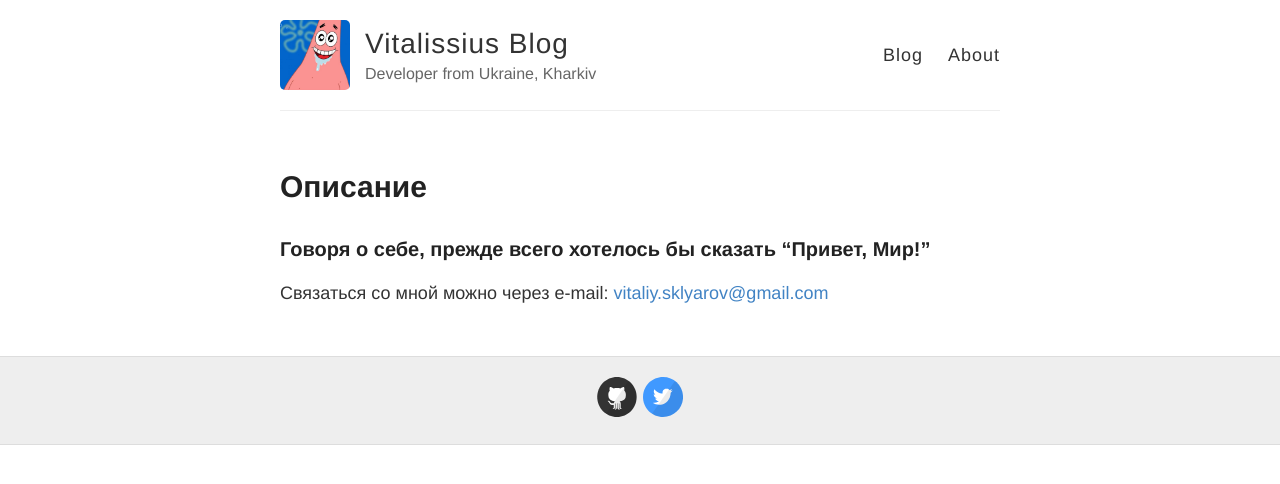
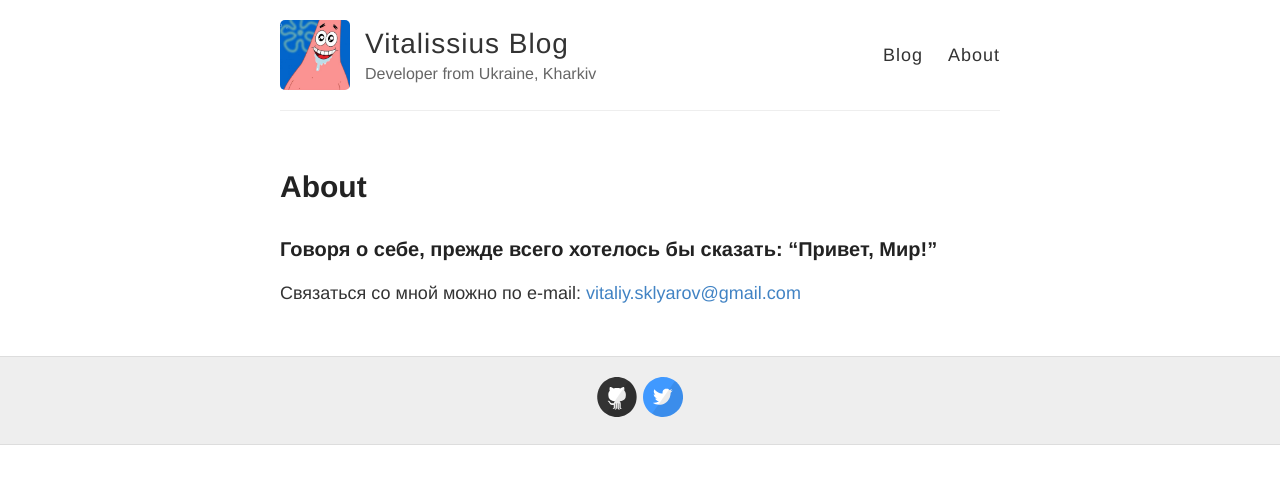
Before and after one commit to vitalissius/vitalissius.github.io, a Jekyll site: the page built from about.md, in a window 1280 px wide. Shown: the top 484 px of the page. Built offline with Jekyll 4.4.1, drawn with Linux system fonts in a browser that asks for light colours.

Commit message:
Update about.md

```diff
--- a/about.md
+++ b/about.md
@@ -1,9 +1,9 @@
 ---
 layout: page
-title: Описание
+title: About
 permalink: /about/
 ---
 
-### Говоря о себе, прежде всего хотелось бы сказать "Привет, Мир!"
+### Говоря о себе, прежде всего хотелось бы сказать: "Привет, Мир!"
 
-Связаться со мной можно через e-mail: [vitaliy.sklyarov@gmail.com](mailto:vitaliy.sklyarov@gmail.com)
+Связаться со мной можно по e-mail: [vitaliy.sklyarov@gmail.com](mailto:vitaliy.sklyarov@gmail.com)
```
